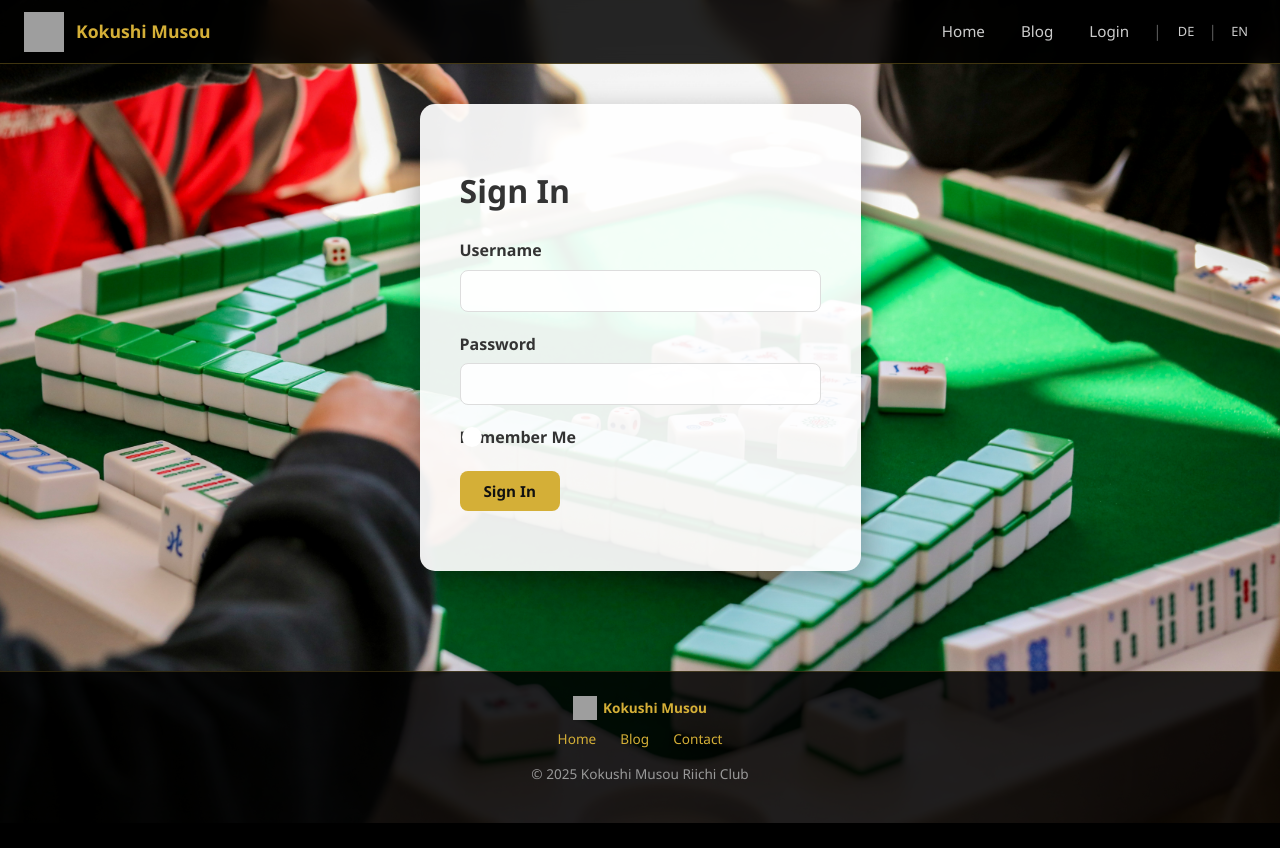
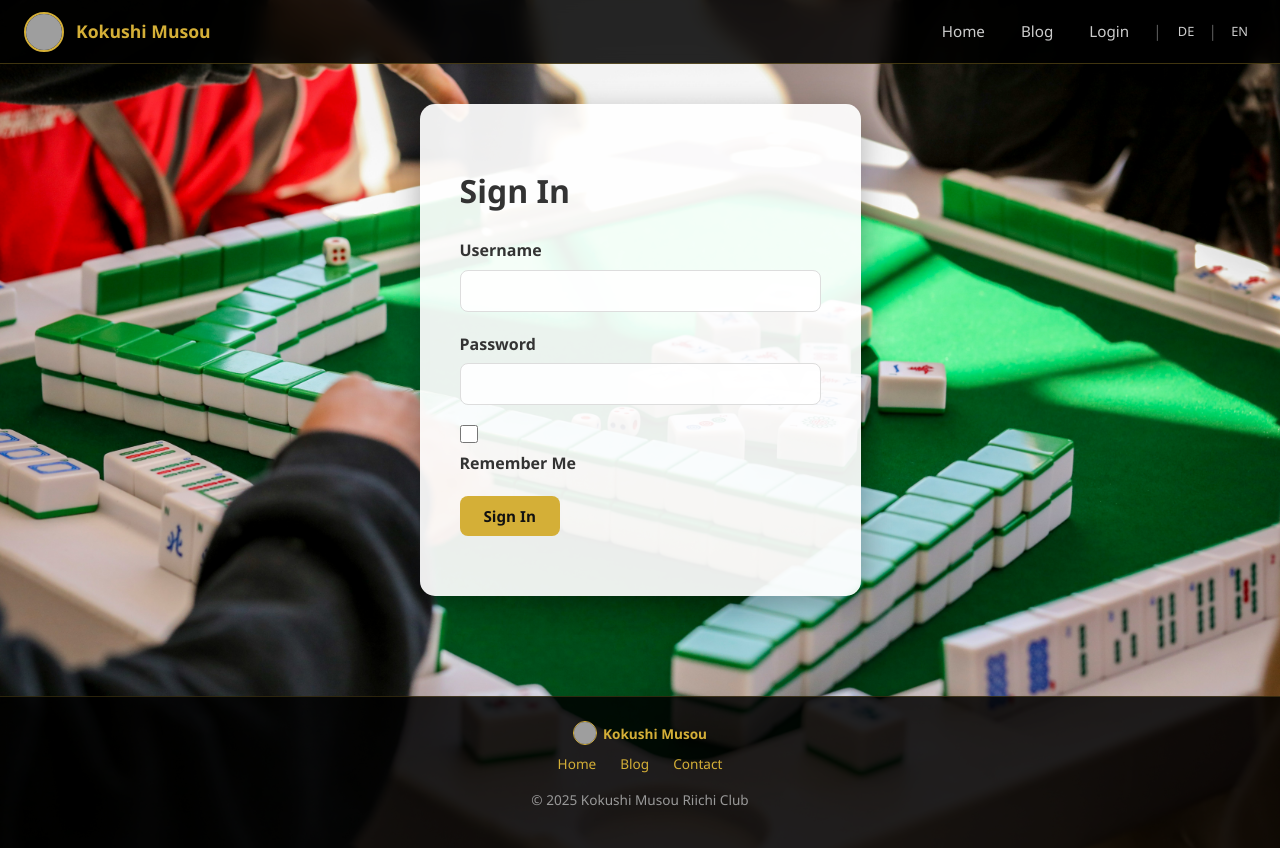
Before and after one commit to Daenariz/riichi-club, a Flask app: a page that uses app/templates/login.html in a window 1280 px wide. Before the commit the page ends 823 px from the top, so only its background shows below. Run offline with Flask 3, Linux system fonts and the light colour scheme; grey boxes are pictures that could not be loaded.

Commit message:
fix: circle frame on all logos, fix event separator stretch, revert remember-me to classic checkbox

```diff
--- a/app/static/css/style.css
+++ b/app/static/css/style.css
@@ -95,6 +95,8 @@ a:hover {
 .nav-brand img {
     height: 40px;
     width: 40px;
+    border-radius: 50%;
+    border: 2px solid var(--gold);
 }
 
 .nav-links {
@@ -205,6 +207,8 @@ a:hover {
 .footer-brand img {
     height: 24px;
     width: 24px;
+    border-radius: 50%;
+    border: 1.5px solid var(--gold);
 }
 
 /* ============================================================
@@ -223,6 +227,8 @@ a:hover {
     height: 320px;
     width: 320px;
     margin-bottom: 16px;
+    border-radius: 50%;
+    border: 4px solid var(--gold);
     filter: drop-shadow(0 2px 8px rgba(212, 175, 55, 0.4));
 }
 
@@ -405,8 +411,16 @@ a:hover {
     background: rgba(212, 175, 55, 0.08);
 }
 
+.form-checkbox {
+    width: 18px;
+    height: 18px;
+    accent-color: var(--gold);
+    cursor: pointer;
+    margin: 0;
+}
+
 /* ============================================================
-   TOGGLE SWITCH
+   TOGGLE SWITCH (unused, kept for reference)
    ============================================================ */
 .toggle {
     display: inline-flex;
@@ -580,6 +594,8 @@ a:hover {
     text-align: right;
     display: flex;
     flex-direction: column;
+    align-self: stretch;
+    justify-content: center;
     border-left: 1px solid var(--border);
     padding-left: 20px;
 }
--- a/app/templates/login.html
+++ b/app/templates/login.html
@@ -22,9 +22,8 @@
     </div>
 
     <div class="form-group">
-        <label class="toggle">
-            {{ form.remember_me() }}
-            <span class="toggle-track"></span>
+        <label class="form-inline" style="gap: 6px;">
+            {{ form.remember_me(class="form-checkbox") }}
             {{ form.remember_me.label }}
         </label>
     </div>
```
